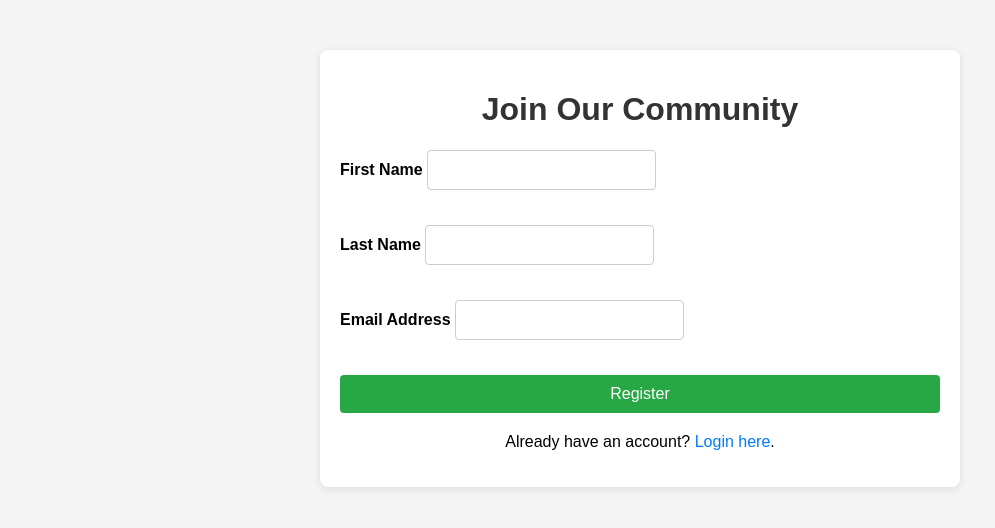
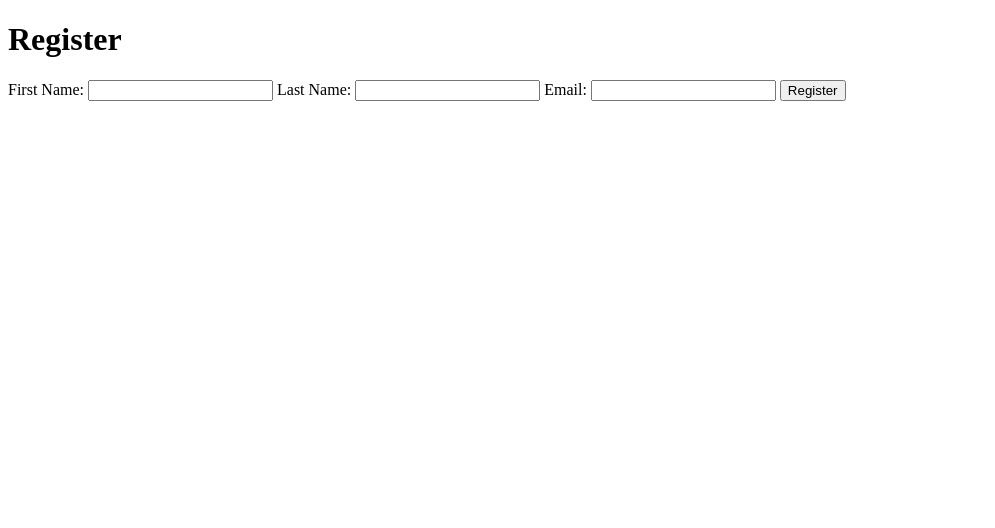
Before and after one commit to sfdan1020/sfdan1020.github.io, a plain HTML site: page index.html in a window 1280 px wide. Shown: the whole page, without its empty margins (0-995 px from the left). Drawn offline with Linux system fonts and the light colour scheme.

Commit message:
index.html

```diff
--- a/index.html
+++ b/index.html
@@ -3,152 +3,55 @@
 <head>
     <meta charset="UTF-8">
     <meta name="viewport" content="width=device-width, initial-scale=1.0">
-    <title>Community Registration</title>
-    <link rel="stylesheet" href="styles.css">
-    <style>
-        /* Basic styling for the form and page */
-        body {
-            font-family: Arial, sans-serif;
-            margin: 0;
-            padding: 0;
-            background-color: #f4f4f4;
-        }
-
-        .container {
-            width: 100%;
-            max-width: 600px;
-            margin: 50px auto;
-            background-color: #fff;
-            padding: 20px;
-            box-shadow: 0 2px 8px rgba(0, 0, 0, 0.1);
-            border-radius: 8px;
-        }
-
-        h1 {
-            text-align: center;
-            color: #333;
-        }
-
-        form {
-            display: flex;
-            flex-direction: column;
-        }
-
-        label {
-            margin-bottom: 8px;
-            font-weight: bold;
-        }
-
-        input[type="text"],
-        input[type="email"] {
-            padding: 10px;
-            margin-bottom: 15px;
-            border: 1px solid #ccc;
-            border-radius: 4px;
-            font-size: 16px;
-        }
-
-        input[type="submit"] {
-            padding: 10px;
-            background-color: #28a745;
-            color: white;
-            border: none;
-            border-radius: 4px;
-            font-size: 16px;
-            cursor: pointer;
-        }
-
-        input[type="submit"]:hover {
-            background-color: #218838;
-        }
-
-        .form-group {
-            margin-bottom: 20px;
-        }
-
-        .login-link {
-            text-align: center;
-            margin-top: 20px;
-        }
-
-        .login-link a {
-            color: #007bff;
-            text-decoration: none;
-        }
-
-        .login-link a:hover {
-            text-decoration: underline;
-        }
-    </style>
+    <title>Register</title>
+</head>
+<body>
+    <div class="container">
+        <h1>Register</h1>
+        <form id="registrationForm">
+            <label for="firstName">First Name:</label>
+            <input type="text" id="firstName" name="first_name" required>
+            <label for="lastName">Last Name:</label>
+            <input type="text" id="lastName" name="last_name" required>
+            <label for="email">Email:</label>
+            <input type="email" id="email" name="email" required>
+            <button type="submit">Register</button>
+        </form>
+    </div>
 
     <!-- Customer.io Tracking Script -->
     <script>
         !function(){var analytics=window.analytics=window.analytics||[];if(!analytics.initialize)if(analytics.invoked)window.console&&console.error&&console.error("Snippet included twice.");else{analytics.invoked=!0;analytics.methods=["trackSubmit","trackClick","trackLink","trackForm","pageview","identify","reset","group","track","ready","alias","debug","page","once","off","on","addSourceMiddleware","addIntegrationMiddleware","setAnonymousId","addDestinationMiddleware"];analytics.factory=function(e){return function(){var t=Array.prototype.slice.call(arguments);t.unshift(e);analytics.push(t);return analytics}};for(var e=0;e<analytics.methods.length;e++){var key=analytics.methods[e];analytics[key]=analytics.factory(key)}analytics.load=function(key,e){var t=document.createElement("script");t.type="text/javascript";t.async=!0;t.src="https://cdp-eu.customer.io/v1/analytics-js/snippet/" + key + "/analytics.min.js";var n=document.getElementsByTagName("script")[0];n.parentNode.insertBefore(t,n);analytics._writeKey=key;analytics._loadOptions=e};analytics.SNIPPET_VERSION="4.15.3";
-        analytics.load("4f630e239b963a29f6ea");
-        analytics.page();
+            analytics.load("4f630e239b963a29f6ea");
+            analytics.page();
         }}();
-    </script>
-</head>
-<body>
 
-    <div class="container">
-        <h1>Join Our Community</h1>
-        <form id="registrationForm">
-            <div class="form-group">
-                <label for="firstName">First Name</label>
-                <input type="text" id="firstName" name="firstName" required>
-            </div>
+        // Registration form submission
+        document.getElementById('registrationForm').addEventListener('submit', function(event) {
+            event.preventDefault();
 
-            <div class="form-group">
-                <label for="lastName">Last Name</label>
-                <input type="text" id="lastName" name="lastName" required>
-            </div>
-
-            <div class="form-group">
-                <label for="email">Email Address</label>
-                <input type="email" id="email" name="email" required>
-            </div>
-
-            <input type="submit" value="Register">
-        </form>
-
-        <div class="login-link">
-            <p>Already have an account? <a href="https://www.potloc.com">Login here</a>.</p>
-        </div>
-    </div>
-
-    <script>
-        document.getElementById('registrationForm').addEventListener('submit', function(event) {
-            event.preventDefault(); // Prevents the form from submitting the traditional way
-
-            // Capture form data with desired attribute names
             const formData = {
                 first_name: document.getElementById('firstName').value,
                 last_name: document.getElementById('lastName').value,
                 email: document.getElementById('email').value,
-                locale: navigator.language || 'en-US' // Capture the browser's locale
+                locale: navigator.language || 'en-US'
             };
 
-            console.log("Sending the following data to Customer.io:", formData); // For debugging
-
-            // Ensure Customer.io tracking is available before calling identify
             if (window.analytics) {
-                // Identify and send data to Customer.io
                 analytics.identify(formData.email, {
+                    email: formData.email,
                     first_name: formData.first_name,
                     last_name: formData.last_name,
-                    locale: formData.locale,
-                    email: formData.email
+                    locale: formData.locale
                 });
-
-                // Redirect to verify after successful registration
-                alert("Registration successful!");
-                window.location.href = "https://sfdan1020.github.io/verify.html";
+                console.log("User registered with email identifier:", formData.email);
             } else {
                 console.error("Customer.io analytics not loaded.");
             }
+
+            alert("Registration successful! Please verify your email.");
+            window.location.href = "verify.html"; // Redirect to verification prompt page
         });
     </script>
-
 </body>
 </html>
```
